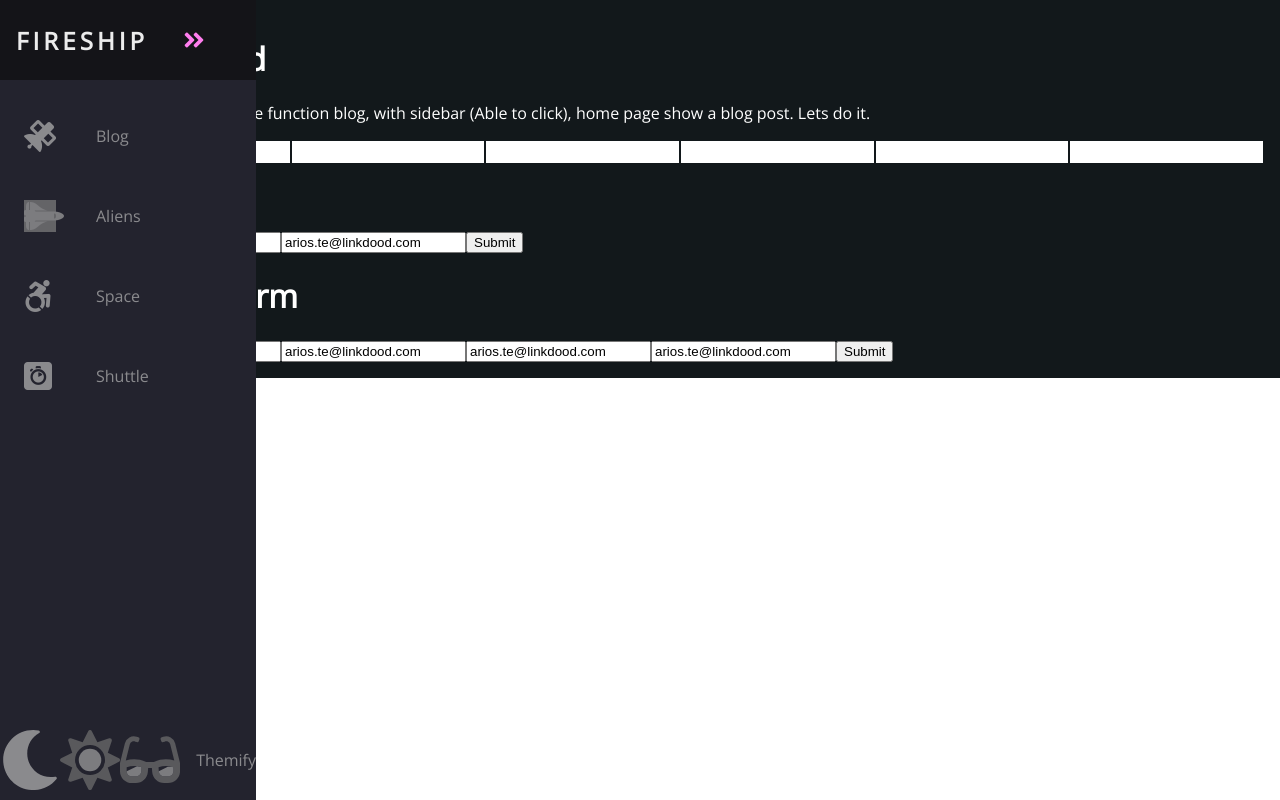
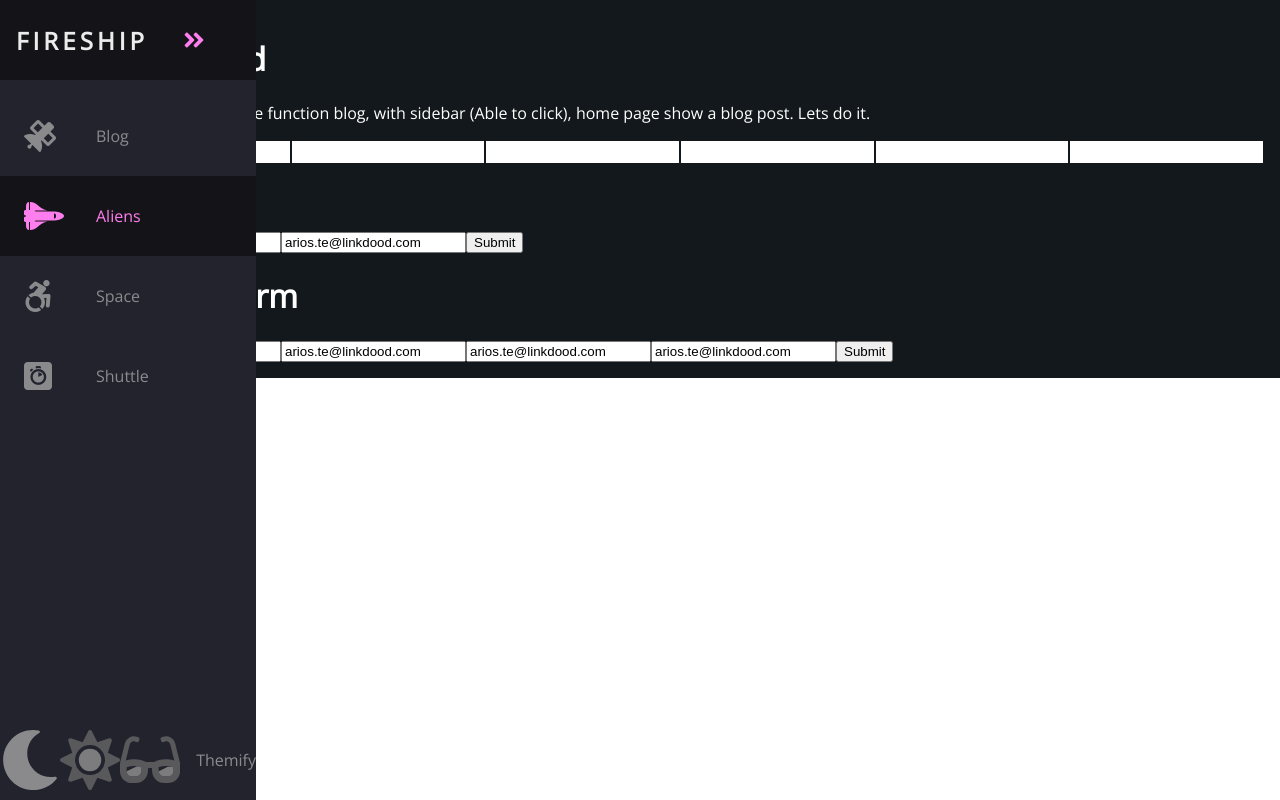
Before and after one commit to Arios509/blog, an Angular app: page /home in a window 1280 px wide. Built offline with nearby package versions, Linux system fonts and the light colour scheme.

Commit message:
Modify sass for routerlinkactive

```diff
--- a/src/app/core/_sidebar/main/main.component.sass
+++ b/src/app/core/_sidebar/main/main.component.sass
@@ -197,6 +197,6 @@ main
 
 
 .link-active
-  & > i
-    color: #ff7eee
-    background: gray
+  filter: grayscale(0%) opacity(1)
+  background: $--bg-secondary
+  color: $--text-third
```
